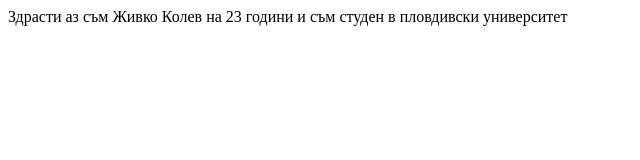
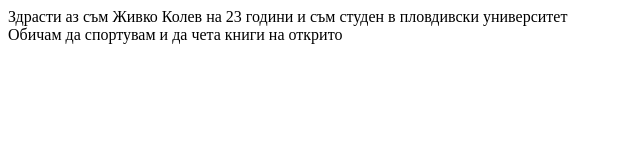
Before and after one commit to TheJokerPs29/stu2001321061, a plain HTML site: page index.html in a window 1280 px wide. Shown: the whole page, without its empty margins (0-640 px from the left). Drawn offline with Linux system fonts and the light colour scheme.

Commit message:
Add information about my hobbies and interests

```diff
--- a/index.html
+++ b/index.html
@@ -8,5 +8,8 @@
 <body>
                   <div>Здрасти аз съм Живко Колев на 23 години и съм студен в пловдивски университет</div>
 
+                      <div>Обичам да спортувам и да чета книги на открито</div>
+
+
 </body>
 </html>
```
